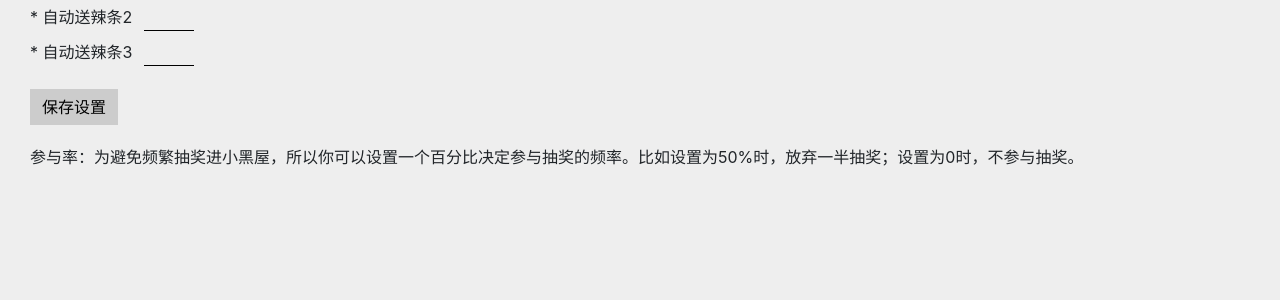
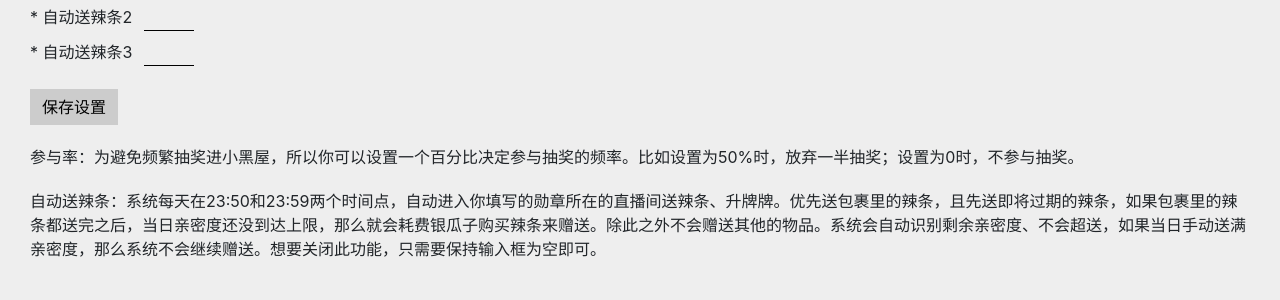
Before and after one commit to cl-ei/stormgift, a Python web app: template website/templates/settings.html in a window 1280 px wide. Shown: the part 394-694 px from the top of the page. Run offline with Jinja, Linux system fonts and the light colour scheme; the template is opened without the code that fills it, so the values that code supplies are empty; some libraries are stand-ins or nearby versions.

Commit message:
update zy.

```diff
--- a/website/templates/settings.html
+++ b/website/templates/settings.html
@@ -110,6 +110,8 @@
 </div>
 <p style="margin-top: 20px;">参与率：为避免频繁抽奖进小黑屋，所以你可以设置一个百分比决定参与抽奖的频率。比如设置为50%时，放弃一半抽奖；设置为0时，不参与抽奖。<br>
 </p>
+<p style="margin-top: 20px;">自动送辣条：系统每天在23:50和23:59两个时间点，自动进入你填写的勋章所在的直播间送辣条、升牌牌。优先送包裹里的辣条，且先送即将过期的辣条，如果包裹里的辣条都送完之后，当日亲密度还没到达上限，那么就会耗费银瓜子购买辣条来赠送。除此之外不会赠送其他的物品。系统会自动识别剩余亲密度、不会超送，如果当日手动送满亲密度，那么系统不会继续赠送。想要关闭此功能，只需要保持输入框为空即可。<br>
+</p>
 <div id="prompt-modal" class="modal fade" role="dialog" aria-labelledby="myModalLabel" aria-hidden="true">
     <div class="modal-dialog">
         <div class="modal-content">
```
